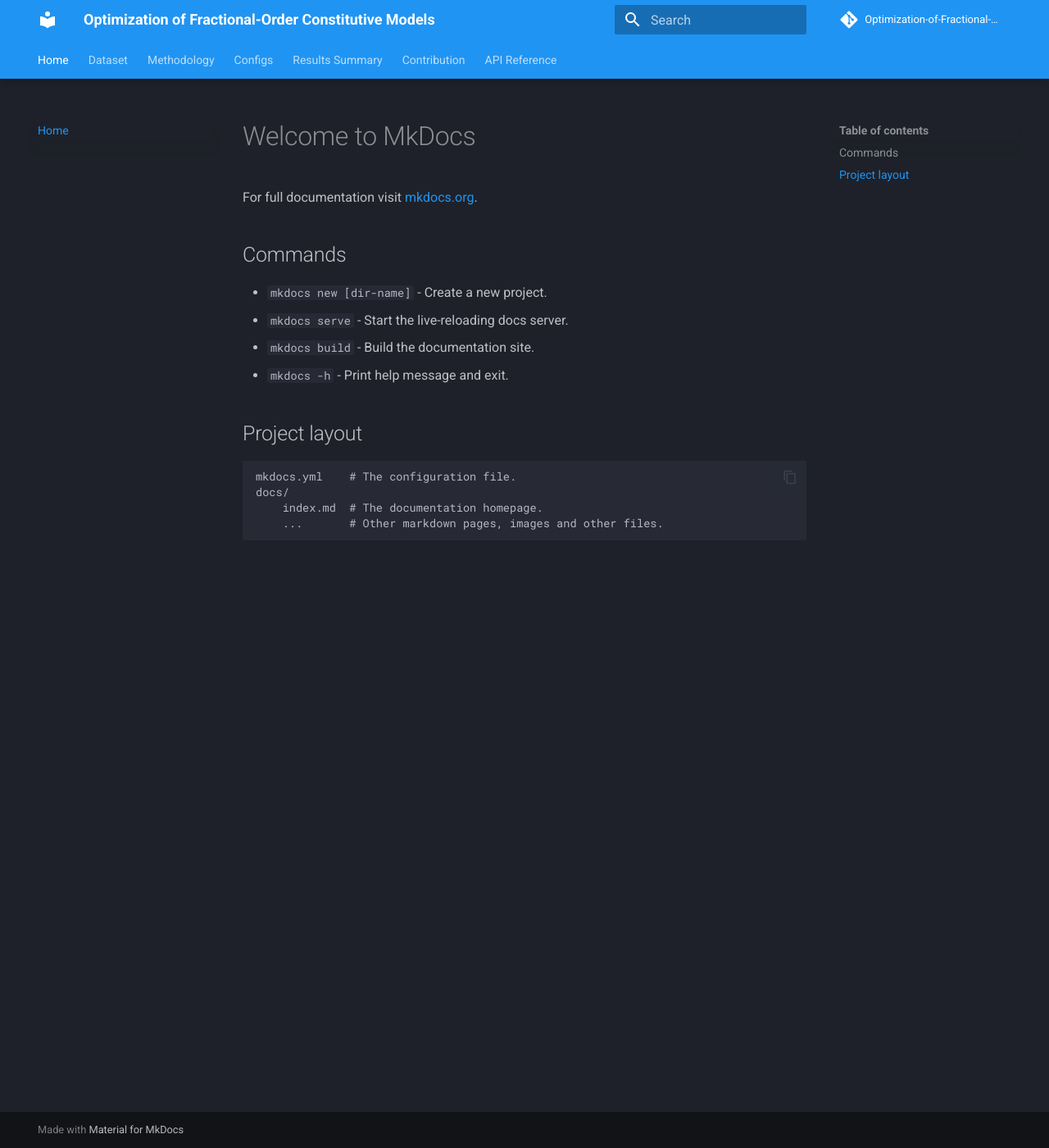
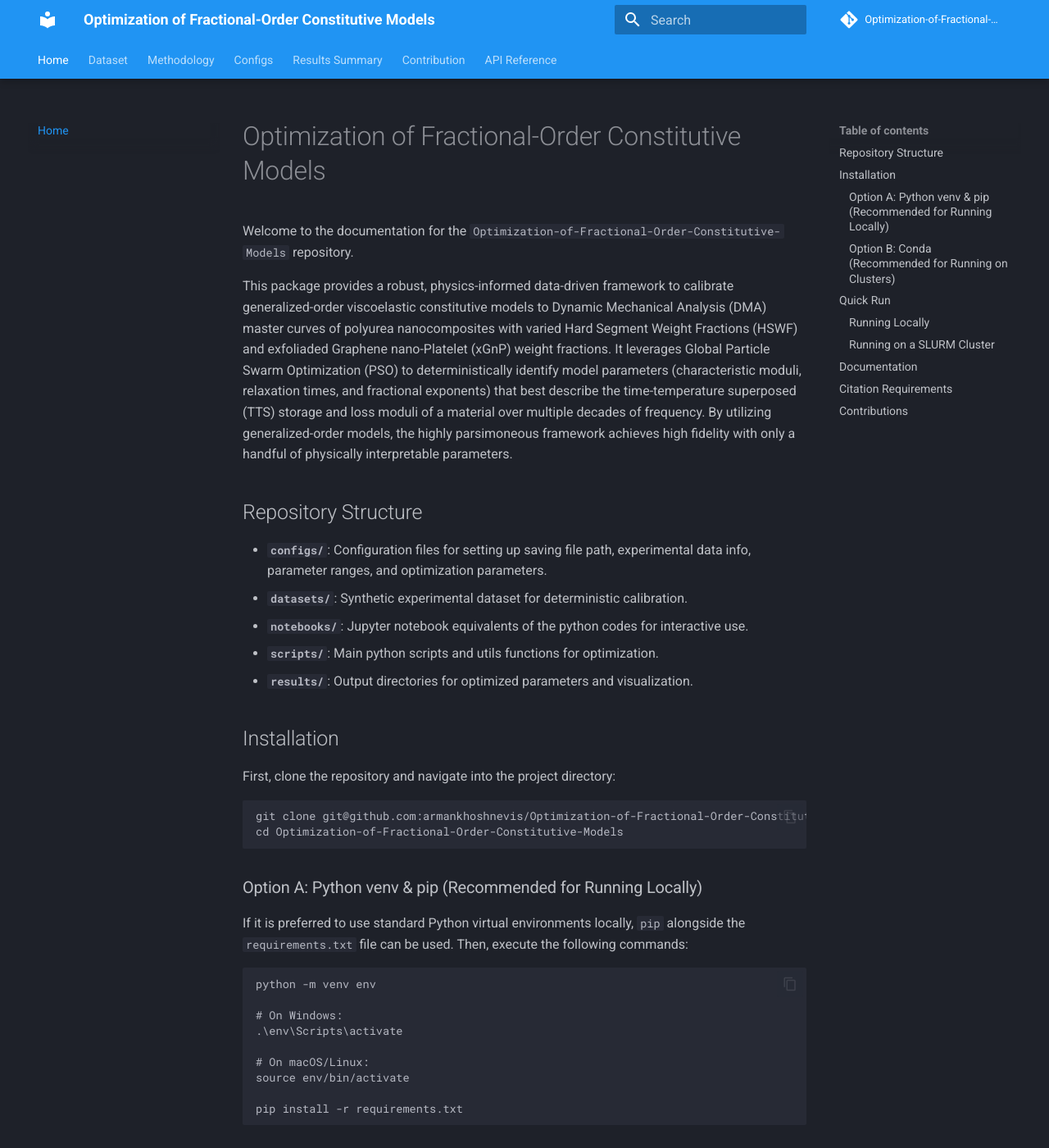
Before and after one commit to armankhoshnevis/Optimization-of-Fractional-Order-Constitutive-Models, an MkDocs documentation site: the page built from docs/index.md, in a window 1280 px wide and 1400 px high. Shown: the whole window at 82% size. Built offline with MkDocs 1.6.1 and Material for MkDocs 9.7.7, drawn with Linux system fonts in a browser that asks for light colours; comment, search, counter and statistics services are not loaded; some of the changed text lies outside the part shown.

Commit message:
Update doc pages

````diff
--- a/docs/index.md
+++ b/docs/index.md
@@ -1,17 +1,106 @@
-# Welcome to MkDocs
+# Optimization of Fractional-Order Constitutive Models
 
-For full documentation visit [mkdocs.org](https://www.mkdocs.org).
+Welcome to the documentation for the `Optimization-of-Fractional-Order-Constitutive-Models` repository.
 
-## Commands
+This package provides a robust, physics-informed data-driven framework to calibrate generalized-order viscoelastic constitutive models to Dynamic Mechanical Analysis (DMA) master curves of polyurea nanocomposites with varied Hard Segment Weight Fractions (HSWF) and exfoliaded Graphene nano-Platelet (xGnP) weight fractions. It leverages Global Particle Swarm Optimization (PSO) to deterministically identify model parameters (characteristic moduli, relaxation times, and fractional exponents) that best describe the time-temperature superposed (TTS) storage and loss moduli of a material over multiple decades of frequency. By utilizing generalized-order models, the highly parsimoneous framework achieves high fidelity with only a handful of physically interpretable parameters.
 
-* `mkdocs new [dir-name]` - Create a new project.
-* `mkdocs serve` - Start the live-reloading docs server.
-* `mkdocs build` - Build the documentation site.
-* `mkdocs -h` - Print help message and exit.
+## Repository Structure
+* **`configs/`**: Configuration files for setting up saving file path, experimental data info, parameter ranges, and optimization parameters.
+* **`datasets/`**: Synthetic experimental dataset for deterministic calibration.
+* **`notebooks/`**: Jupyter notebook equivalents of the python codes for interactive use.
+* **`scripts/`**: Main python scripts and utils functions for optimization.
+* **`results/`**: Output directories for optimized parameters and visualization.
 
-## Project layout
+## Installation
+First, clone the repository and navigate into the project directory:
+```bash
+git clone git@github.com:armankhoshnevis/Optimization-of-Fractional-Order-Constitutive-Models.git
+cd Optimization-of-Fractional-Order-Constitutive-Models
+```
 
-    mkdocs.yml    # The configuration file.
-    docs/
-        index.md  # The documentation homepage.
-        ...       # Other markdown pages, images and other files.
+### Option A: Python venv & pip (Recommended for Running Locally)
+If it is preferred to use standard Python virtual environments locally, `pip` alongside the `requirements.txt` file can be used. Then, execute the following commands:
+```bash
+python -m venv env
+
+# On Windows:
+.\env\Scripts\activate
+
+# On macOS/Linux:
+source env/bin/activate
+
+pip install -r requirements.txt
+```
+
+### Option B: Conda (Recommended for Running on Clusters)
+If it is preferred to run the codes on a cluster, `environment.yml` file is used to ensure exact dependency and Python version matching. Then, execute the following commands:
+```bash
+module load Miniforge3 # Replace with your specific cluster's module if different
+conda env create -f environment.yml
+conda activate Opt_Project
+```
+
+## Quick Run
+### Running Locally
+Once your environment is activated (via Conda or venv), navigate to the `script` directory and execute the Python files directly from your terminal:
+```bash
+cd scripts/FMG
+python fmg_main.py --HS 20 --GnP '0.0GnP'
+```
+
+### Running on a SLURM Cluster
+If you are running the inference on a cluster that uses the SLURM workload manager, a sample batch script (`MCMC_FMG.sh` and `MCMC_FMM.sh`) is provided. The script is pre-configured to activate the UQ_Project conda environment.
+```bash
+cd script/FMG
+sbatch fmg.sb
+```
+
+**Note:** The script's output and any errors will be automatically logged to standard `.out` and `.err` files in the working directory.
+
+## Documentation
+Please refer to this [link](https://armankhoshnevis.github.io/Optimization-of-Fractional-Order-Constitutive-Models/) for more comprehensive documentations.
+
+## Citation Requirements
+If you use this software, please cite it and its corresponding paper, as:
+
+
+
+- Software citation:
+  - APA style: Khoshnevis, A. (2026). Optimization of Fractional-Order Constitutive Models (Version 1.0.0) [Computer software]. https://github.com/armankhoshnevis/Optimization-of-Fractional-Order-Constitutive-Models
+
+  - BibTeX entry:<br>
+    @software{Khoshnevis_PSO_Optimization, <br>
+    author = {Khoshnevis, Arman},<br>
+    license = {Apache-2.0},<br>
+    month = mar,<br>
+    title = {{Optimization of Fractional-Order Constitutive Models}},<br>
+    url = {https://github.com/armankhoshnevis/Optimization-of-Fractional-Order-Constitutive-Models},<br>
+    version = {1.0.0},<br>
+    year = {2026}<br>
+    }
+
+* **Paper citation**:<br>
+@article{khoshnevis2025stochastic, <br>
+  title={Stochastic Generalized-Order Constitutive Modeling of Viscoelastic Spectra of Polyurea-Graphene Nanocomposites},<br>
+  author={Khoshnevis, Arman and Tzelepis, Demetrios A and Ginzburg, Valeriy V and Zayernouri, Mohsen},<br>
+  journal={Engineering Reports},<br>
+  volume={7},<br>
+  number={9},<br>
+  pages={e70367},<br>
+  year={2025},<br>
+  publisher={Wiley Online Library}<br>
+}
+
+@article{tzelepis2023polyurea, <br>
+  title={Polyurea--graphene nanocomposites—the influence of hard-segment content and nanoparticle loading on mechanical properties}, <br>
+  author={Tzelepis, Demetrios A and Khoshnevis, Arman and Zayernouri, Mohsen and Ginzburg, Valeriy V}, <br>
+  journal={Polymers}, <br>
+  volume={15}, <br>
+  number={22}, <br>
+  pages={4434}, <br>
+  year={2023}, <br>
+  publisher={MDPI} <br>
+}
+
+## Contributions
+This repository is a static archive of the project code. The software is provided "as-is" and is not actively maintained. Please see [CONTRIBUTING.md](CONTRIBUTING.md) for more details.
````
Also changed, not shown: docs/CONTRIBUTING.md (added, +12 -0 lines), docs/config.md (added, +27 -0 lines), docs/experimental_characterization.md (added, +7 -0 lines), docs/fmg_api.md (added, +19 -0 lines), docs/fmm_api.md (added, +19 -0 lines), docs/methodology.md (added, +63 -0 lines), docs/results.md (added, +24 -0 lines), docs/synthesized_data.md (added, +9 -0 lines), docs/images/Data_20HS.png (added), docs/images/Data_30HS.png (added), docs/images/Data_40HS.png (added), docs/images/Experimental_Data.png (added), docs/images/Models.jpg (added).
